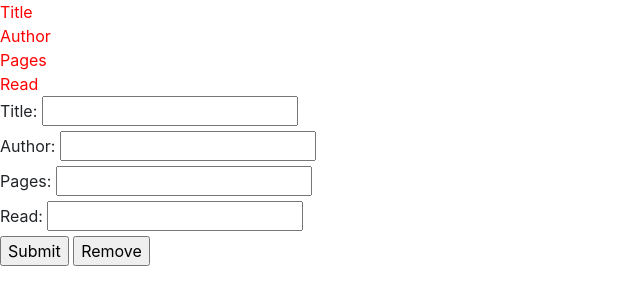
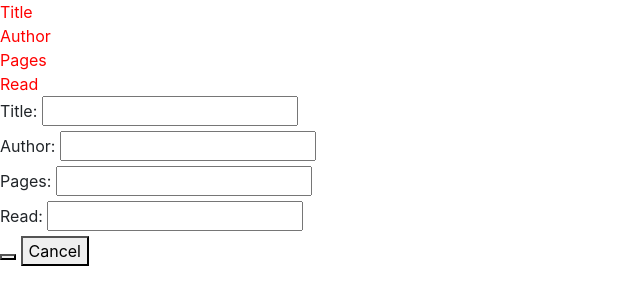
Before and after one commit to billodiallo/myLibrary, a plain HTML site: page index.html in a window 1280 px wide. Shown: the whole page, without its empty margins (0-640 px from the left). Drawn offline with nearby package versions, Linux system fonts and the light colour scheme.

Commit message:
Add buttons in the form and call funtions addBookToLibrary and Showform

```diff
--- a/index.html
+++ b/index.html
@@ -39,8 +39,8 @@
             <input type="text" id="newPages" name="Pages"><br>
             <label for="Read">Read:</label>
             <input type="text" id="newRead" name="read"><br>
-            <input type="submit" value="Submit">
-            <input type="submit" value="Remove">
+            <button onclick="addBookToLibrary()" class="tablebuttons"></button>
+            <button onclick="showForm()" class='tableButtons'>Cancel</button>
         </div>
 
     </form>
```
